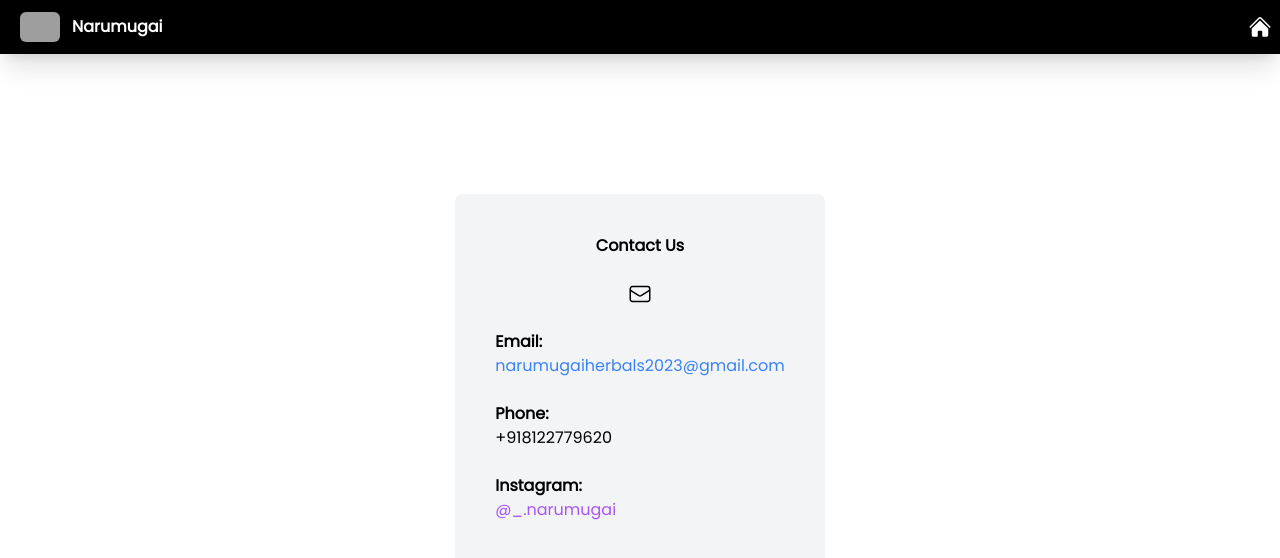
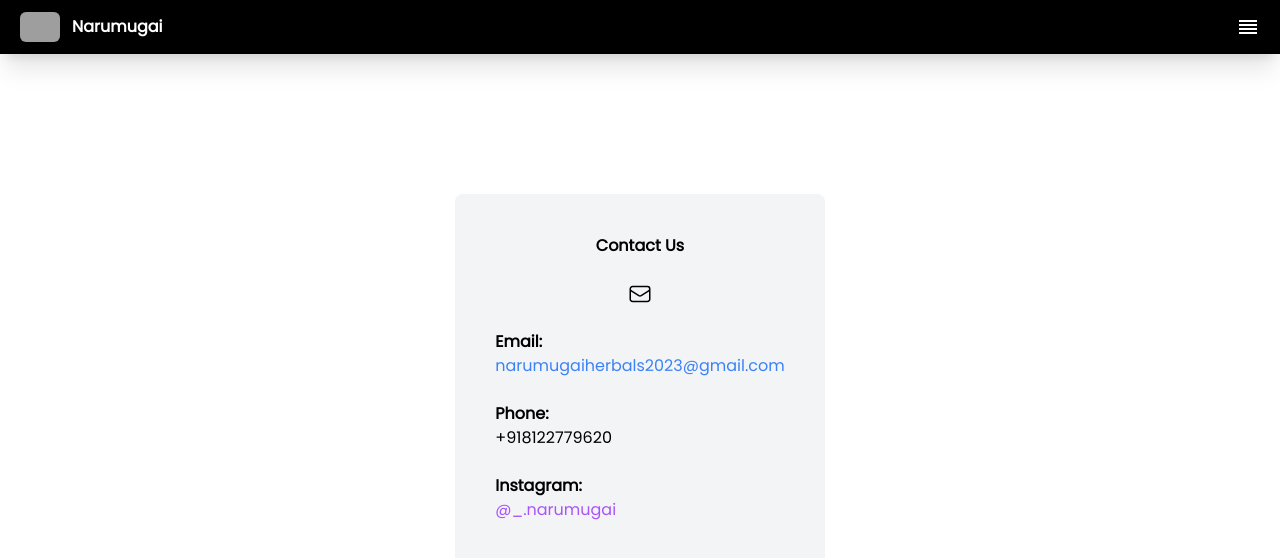
Before and after one commit to Narenkumar1234/Nilav, a Next.js app: page /contactUs in a window 1280 px wide. Shown: the top 558 px of the page. Built offline with nearby package versions, Linux system fonts and the light colour scheme; grey boxes are pictures that could not be loaded.

Commit message:
Add NavBar

```diff
--- a/components/Navbar.js
+++ b/components/Navbar.js
@@ -1,17 +1,35 @@
+import { useState } from "react";
 import Link from "next/link";
+import { useRef, useEffect } from "react";
+
 
 export default function Navbar({ page, setIsLoading }) {
+  const [isSliderOpen, setIsSliderOpen] = useState(false);
+  const sliderRef = useRef(null);
+
   function handleClick() {
     setIsLoading(true);
   }
+
+  function toggleSlider() {
+    setIsSliderOpen(!isSliderOpen);
+  }
+  useEffect(() => {
+    document.addEventListener("mousedown", handleOutsideClick);
+    return () => {
+      document.removeEventListener("mousedown", handleOutsideClick);
+    };
+  }, []);
+
+  function handleOutsideClick(event) {
+    if (sliderRef.current && !sliderRef.current.contains(event.target)) {
+      setIsSliderOpen(false);
+    }
+  }
   return (
-    <div
-      className={
-        " sticky bg-theme shadow-xl z-20 border-bg border-green-600 text-white px-2 flex justify-between items-center "
-      }
-    >
+    <div className="sticky bg-theme shadow-xl z-20 border-bg border-green-600 text-white px-2 flex justify-between items-center">
       <div className="font-bold flex items-center">
-        <div className="flex items-center  justify-center">
+        <div className="flex items-center justify-center">
           <img
             src="https://i.postimg.cc/LsLDnCmq/IMG-20230530-113928-375.jpg"
             alt="Watermark"
@@ -21,28 +39,87 @@ export default function Navbar({ page, setIsLoading }) {
         </div>
         <h1>Narumugai</h1>
       </div>
-      {page == "1" ? (
-        <Link href="/myCart" onClick={handleClick}>
-          <div className="flex items-center justify-center w-12">
-            <img
-              src="https://i.postimg.cc/y6vpbZzB/image.png"
-              width={"100%"}
-              alt=""
-            />
-          </div>
-        </Link>
-      ) : (
-        <Link href="/" onClick={handleClick}>
+      <div className="flex items-center justify-center w-12">
+        <button
+          onClick={toggleSlider}
+          className="text-white focus:outline-none"
+        >
           <svg
             xmlns="http://www.w3.org/2000/svg"
             viewBox="0 0 24 24"
             fill="currentColor"
             className="w-6 h-6"
           >
-            <path d="M11.47 3.84a.75.75 0 011.06 0l8.69 8.69a.75.75 0 101.06-1.06l-8.689-8.69a2.25 2.25 0 00-3.182 0l-8.69 8.69a.75.75 0 001.061 1.06l8.69-8.69z" />
-            <path d="M12 5.432l8.159 8.159c.03.03.06.058.091.086v6.198c0 1.035-.84 1.875-1.875 1.875H15a.75.75 0 01-.75-.75v-4.5a.75.75 0 00-.75-.75h-3a.75.75 0 00-.75.75V21a.75.75 0 01-.75.75H5.625a1.875 1.875 0 01-1.875-1.875v-6.198a2.29 2.29 0 00.091-.086L12 5.43z" />
+            <path
+              fillRule="evenodd"
+              d="M3 5h18v2H3zm0 4h18v2H3zm0 4h18v2H3zm0 4h18v2H3z"
+            />
           </svg>
-        </Link>
+        </button>
+      </div>
+      {isSliderOpen && (
+        <div className="fixed inset-0 bg-black bg-opacity-50 z-30">
+          <div
+            ref={sliderRef}
+            className=" slider-panel flex flex-col h-screen bg-theme w-64 px-8 py-16 space-y-10 absolute top-0 right-0 "
+          >
+            <Link
+              onClick={() =>
+                page == "1" ? setIsLoading(false) : setIsLoading(true)
+              }
+              href="/"
+              className="text-gray-100 hover:text-subtheme hover:underline mb-2"
+            >
+              Home
+            </Link>
+            <Link
+              onClick={() =>
+                page == "2" ? setIsLoading(false) : setIsLoading(true)
+              }
+              href="/myCart"
+              className="text-gray-100 hover:text-subtheme hover:underline mb-2"
+            >
+              MyCart
+            </Link>
+            <Link
+              onClick={() =>
+                page == "6" ? setIsLoading(false) : setIsLoading(true)
+              }
+              href="/refundPolicy"
+              className="text-gray-100 hover:text-subtheme hover:underline mb-2"
+            >
+              Cancellation & Refund
+            </Link>
+            <Link
+              onClick={() =>
+                page == "9" ? setIsLoading(false) : setIsLoading(true)
+              }
+              href="/privacyPolicy"
+              className="text-gray-100 hover:text-subtheme hover:underline mb-2"
+            >
+              Privacy Policy
+            </Link>
+            <Link
+              onClick={() =>
+                page == "7" ? setIsLoading(false) : setIsLoading(true)
+              }
+              href="/termsAndConditions"
+              className="text-gray-100 hover:text-subtheme hover:underline mb-2"
+            >
+              Terms and Conditions
+            </Link>
+
+            <Link
+              onClick={() =>
+                page == "8" ? setIsLoading(false) : setIsLoading(true)
+              }
+              href="/contactUs"
+              className="text-gray-100 hover:text-subtheme hover:underline mb-2"
+            >
+              Contact Us
+            </Link>
+          </div>
+        </div>
       )}
     </div>
   );
--- a/components/loading.js
+++ b/components/loading.js
@@ -1,4 +1,3 @@
-import Image from "next/image";
 
 export default function Loading() {
   return (
--- a/package.json
+++ b/package.json
@@ -22,6 +22,7 @@
     "react": "18.2.0",
     "react-dom": "18.2.0",
     "react-switch": "^7.0.0",
+    "react-transition-group": "^4.4.5",
     "shortid": "^2.2.16",
     "tailwindcss": "3.3.2",
     "twilio": "^4.11.0"
--- a/pages/contactUs.js
+++ b/pages/contactUs.js
@@ -1,10 +1,13 @@
 import Navbar from "@/components/Navbar";
+import Loading from "@/components/loading";
+import { useState } from "react";
 
 export default function ContactDetails() {
+  const [isLoading, setIsLoading] = useState(false);
   return (
     <>
-      <Navbar page="8" />
-
+      {isLoading ? <Loading /> : <div></div>}
+      <Navbar page="8" setIsLoading={setIsLoading}></Navbar>
       <div className="flex h-screen z-0 relative bottom-16 items-center justify-center">
         <div className="bg-gray-100 rounded-lg lg:p-10 md:p-10 p-5">
           <h1 className="text-center font-bold">Contact Us</h1>
--- a/pages/privacyPolicy.js
+++ b/pages/privacyPolicy.js
@@ -6,7 +6,7 @@ export default function PrivacyPolicy() {
   return (
     <>
       {isLoading ? <Loading /> : <div></div>}
-      <Navbar page="5" setIsLoading={setIsLoading}></Navbar>
+      <Navbar page="9" setIsLoading={setIsLoading}></Navbar>
       <div className="bg-gray-100 text-gray-800">
         <div className="container mx-auto px-4 py-8">
           <h1 className="text-3xl font-bold mb-4">Privacy Policy</h1>
--- a/pages/products/[id].js
+++ b/pages/products/[id].js
@@ -189,7 +189,7 @@ export default function Products({
 
       {/* top content with nav bar  */}
       <div id="navContent">
-        <Navbar page="2" setIsLoading={setIsLoading} />
+        <Navbar page="5" setIsLoading={setIsLoading} />
       </div>
       <div className="">
         <div className="overflowHidden lg:gird md:grid grid-cols-2">
--- a/pages/refundPolicy.js
+++ b/pages/refundPolicy.js
@@ -1,17 +1,20 @@
 import Navbar from "@/components/Navbar";
+import Loading from "@/components/loading";
+import { useState } from "react";
 
-export default function refundPolicy(){
+export default function RefundPolicy(){
+
+  const [isLoading, setIsLoading] = useState(false);
   return (
     <>
-      <Navbar page="7"></Navbar>
-        <div className="bg-gray-100 h-screen text-gray-800">
+      {isLoading ? <Loading /> : <div></div>}
+      <Navbar page="6" setIsLoading={setIsLoading}></Navbar>
+      <div className="bg-gray-100 h-min-screen lg:h-screen text-gray-800">
         <div className="container mx-auto px-4 py-8">
           <h1 className="text-3xl font-bold mb-4">
             Cancellation and Refund Policy
           </h1>
-            <p className="mb-8">
-              Effective Date: 1 June 2023
-            </p>
+          <p className="mb-8">Effective Date: 1 June 2023</p>
 
           <h2 className="text-2xl font-bold mb-4">Contact Information</h2>
           <p className="mb-8">
@@ -41,14 +44,15 @@ export default function refundPolicy(){
           </ul>
 
           <p className="mb-8">
-              We are available during our business hours (Mon - Fri 9AM - 9PM) to assist you promptly.
+            We are available during our business hours (Mon - Fri 9AM - 9PM) to
+            assist you promptly.
           </p>
 
           <p className="mb-8">
-              We value our customers and strive to provide a transparent and
-              fair cancellation and refund policy. If you have any further
-              questions or require additional information, please do not
-              hesitate to contact us.
+            We value our customers and strive to provide a transparent and fair
+            cancellation and refund policy. If you have any further questions or
+            require additional information, please do not hesitate to contact
+            us.
           </p>
 
           <p>During refund, standard refund charges will be applicable.</p>
--- a/pages/termsAndConditions.js
+++ b/pages/termsAndConditions.js
@@ -1,9 +1,13 @@
 import Navbar from "@/components/Navbar";
+import Loading from "@/components/loading";
+import { useState } from "react";
 
 export default function TermsAndConditions() {
+  const [isLoading, setIsLoading] = useState(false);
   return (
     <>
-      <Navbar page="6"></Navbar>
+      {isLoading ? <Loading /> : <div></div>}
+      <Navbar page="7" setIsLoading={setIsLoading}></Navbar>
       <div className="bg-gray-100 text-gray-800">
         <div className="container mx-auto px-4 py-8">
           <h1 className="text-3xl font-bold mb-4">Terms and Conditions</h1>
--- a/styles/globals.css
+++ b/styles/globals.css
@@ -63,3 +63,16 @@ body {
   bottom: 20px; /* adjust the bottom position based on your mobile image */
   /* Add other styles for your content */
 }
+
+.slider-panel {
+  animation: slide-in 0.3s ease-in-out forwards;
+}
+
+@keyframes slide-in {
+  0% {
+    transform: translateX(100%);
+  }
+  100% {
+    transform: translateX(0);
+  }
+}
```
Also changed, not shown: 1 other file (tests, documents, lock files or other folders). Lines whose indentation alone changed are shown as unchanged.
